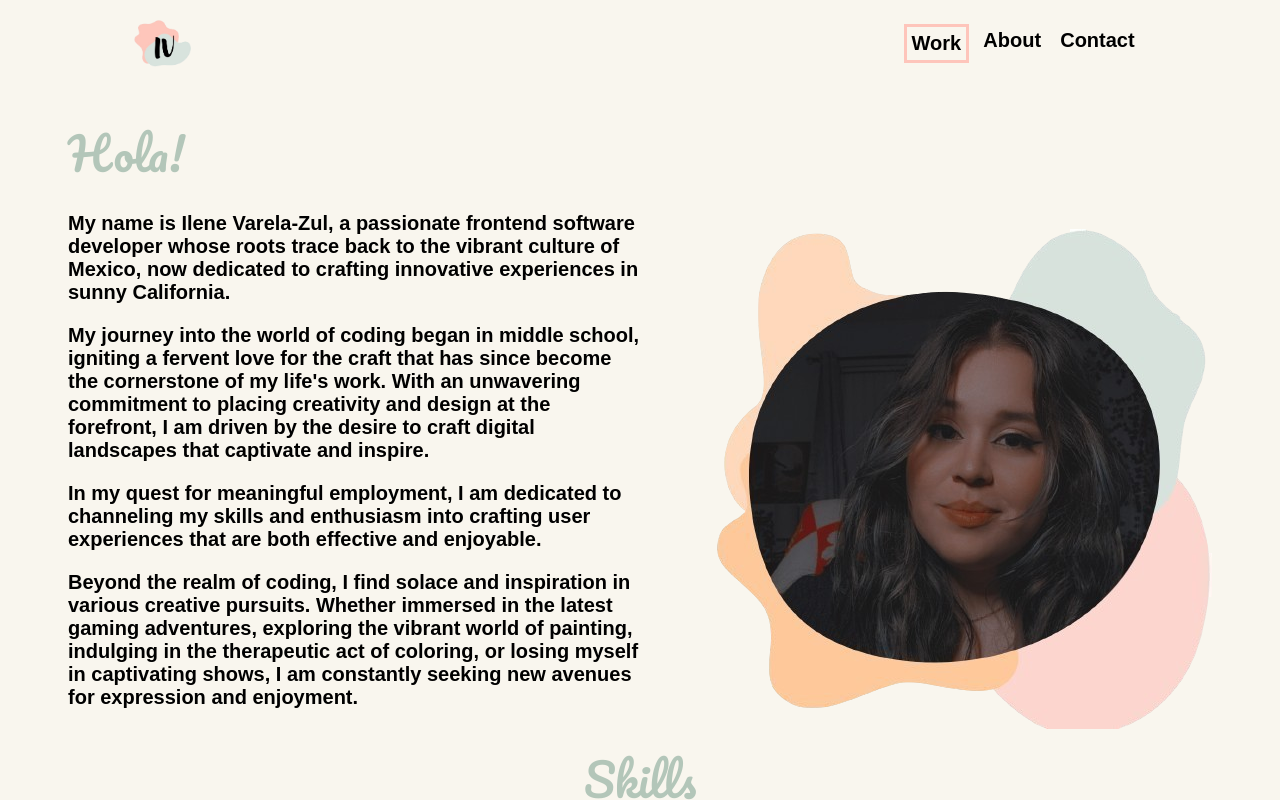
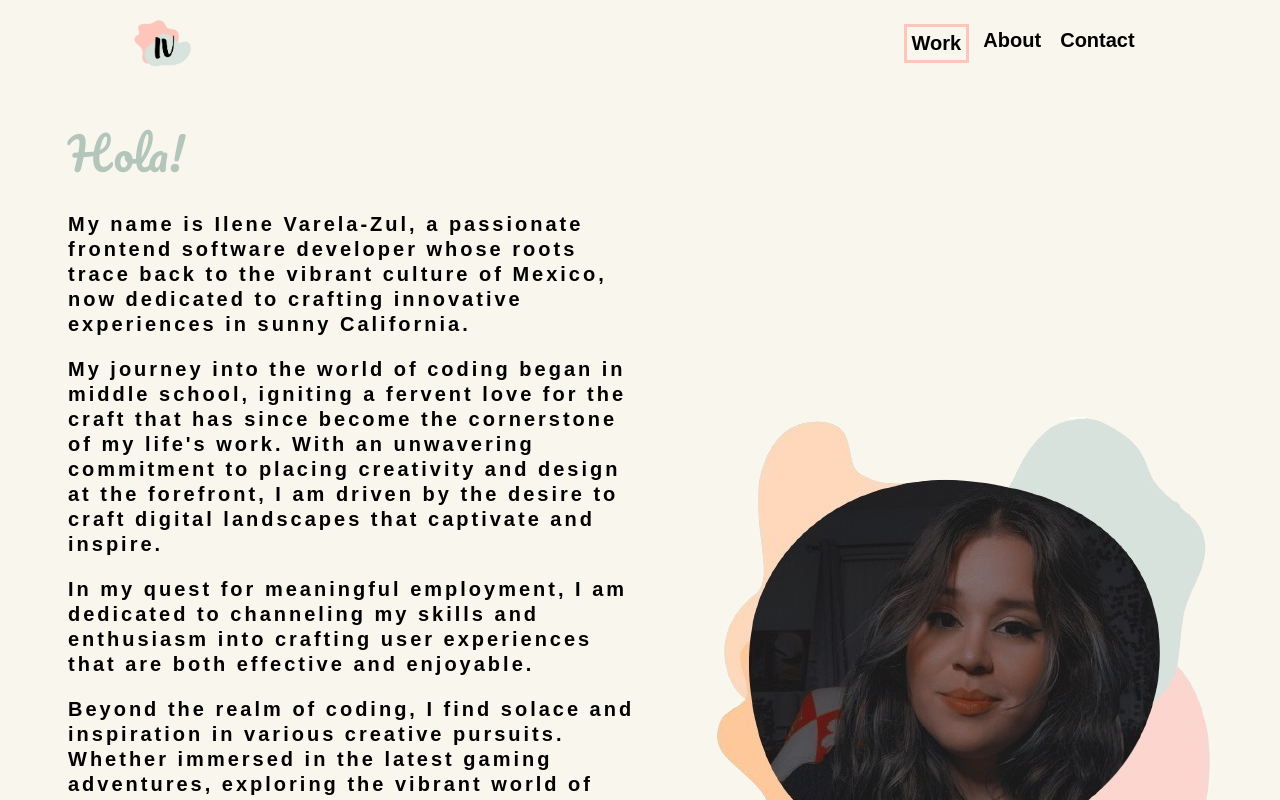
Before and after one commit to Varelazi/First-Portfolio, a React (Create React App) app: page /AboutMe in a window 1280 px wide. Shown: the top 800 px of the page. Built offline with nearby package versions, Linux system fonts and the light colour scheme; a web font is replaced by a local one.

Commit message:
fixed the text on work and about page

```diff
--- a/src/App.css
+++ b/src/App.css
@@ -118,6 +118,7 @@ html{
   font-weight: 600;
   width: 80%;
   letter-spacing: 3px;
+  line-height: 28px;
 }
 
 .me{
@@ -293,6 +294,8 @@ html{
   font-family: "Gruppo", sans-serif;
   font-weight: 600;
   font-size: 20px;
+  letter-spacing: 3px;
+  line-height: 25px;
 }
 
 .about-img{
--- a/src/components/AboutMe.js
+++ b/src/components/AboutMe.js
@@ -26,7 +26,7 @@ const AboutMe = () => {
                         In my quest for meaningful employment, I am dedicated to channeling my skills and enthusiasm into crafting user experiences that are both effective and enjoyable.
                     </p>
                     <p className="text1">
-                        Beyond the realm of coding, I find solace and inspiration in various creative pursuits. Whether immersed in the latest gaming adventures, exploring the vibrant world of painting, indulging in the therapeutic act of coloring, or losing myself in captivating shows, I am constantly seeking new avenues for expression and enjoyment.
+                        Beyond the realm of coding, I find solace and inspiration in various creative pursuits. Whether immersed in the latest gaming adventures, exploring the vibrant world of painting, indulging in the therapeutic act of dancing, or losing myself in captivating music, I am constantly seeking new avenues for expression and enjoyment.
                     </p>
                 </div>
                 <img src={Me} alt="Ilene Varela-Zul" className="about-img"/>
--- a/src/components/Work.js
+++ b/src/components/Work.js
@@ -8,7 +8,7 @@ const Work = () => {
             <div className="work">
                 <div className="container">
                     <p className="hello">Hello There!</p>
-                    <p className="text">I'm Ilene Varela-Zul, a dedicated frontend software engineer with a talent for translating digital visions into reality. I excel in the creative process of developing engaging front-end projects that make a memorable impact. Fueled by my passion for coding and a keen attention to detail, I'm committed to pushing the limits of what can be achieved in the digital space. Whether it's creating elegant designs or delivering seamless user experiences, my focus is on harmonizing innovation with practicality.</p>
+                    <p className="text">I'm Ilene Varela-Zul, a dedicated frontend software developer known for my ability to translate digital visions into reality. With a passion for coding and a keen attention to detail, I'm committed to pushing the limits of what can be achieved in the digital space. Whether it's creating elegant designs or delivering seamless user experiences, my focus is on harmonizing innovation with practicality.</p>
                 </div>
                 <div className="container1">
                     <img src={Me} alt="Ilene Varela-Zul" className="me"/>
```
